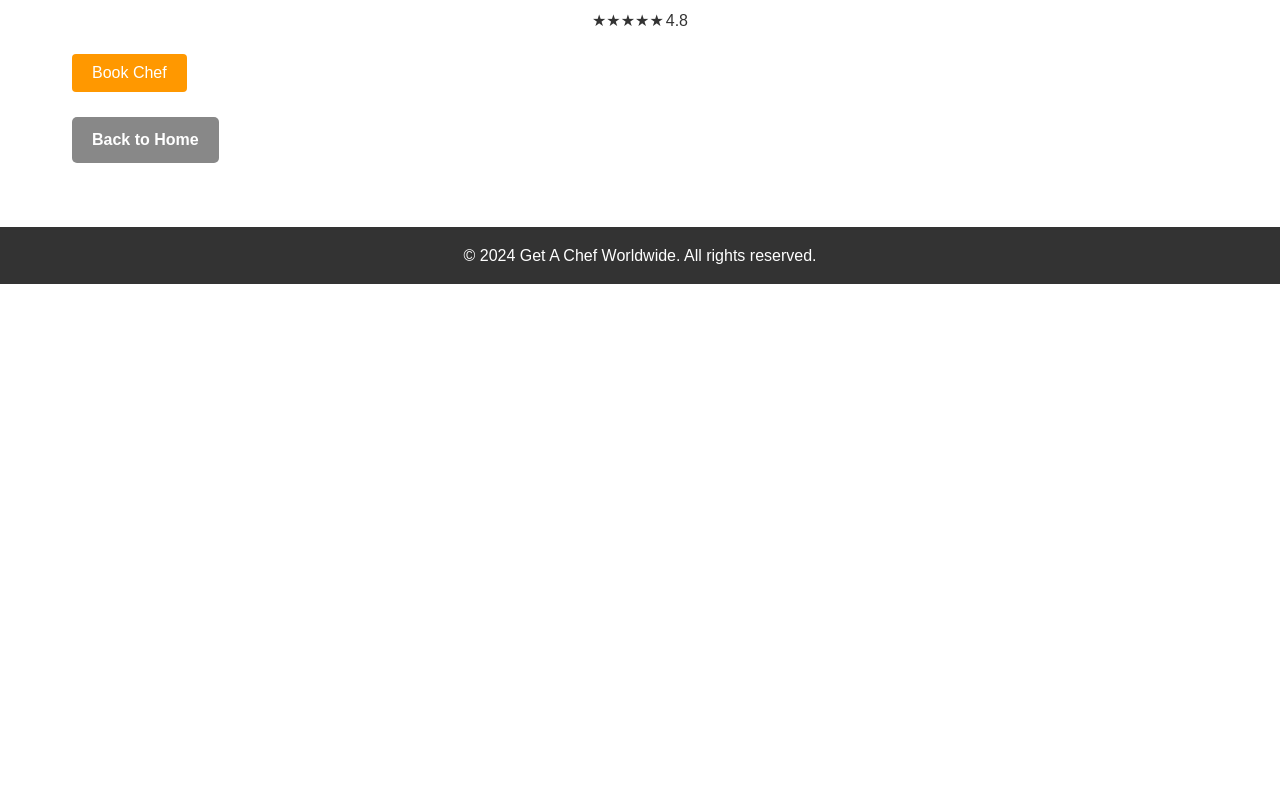
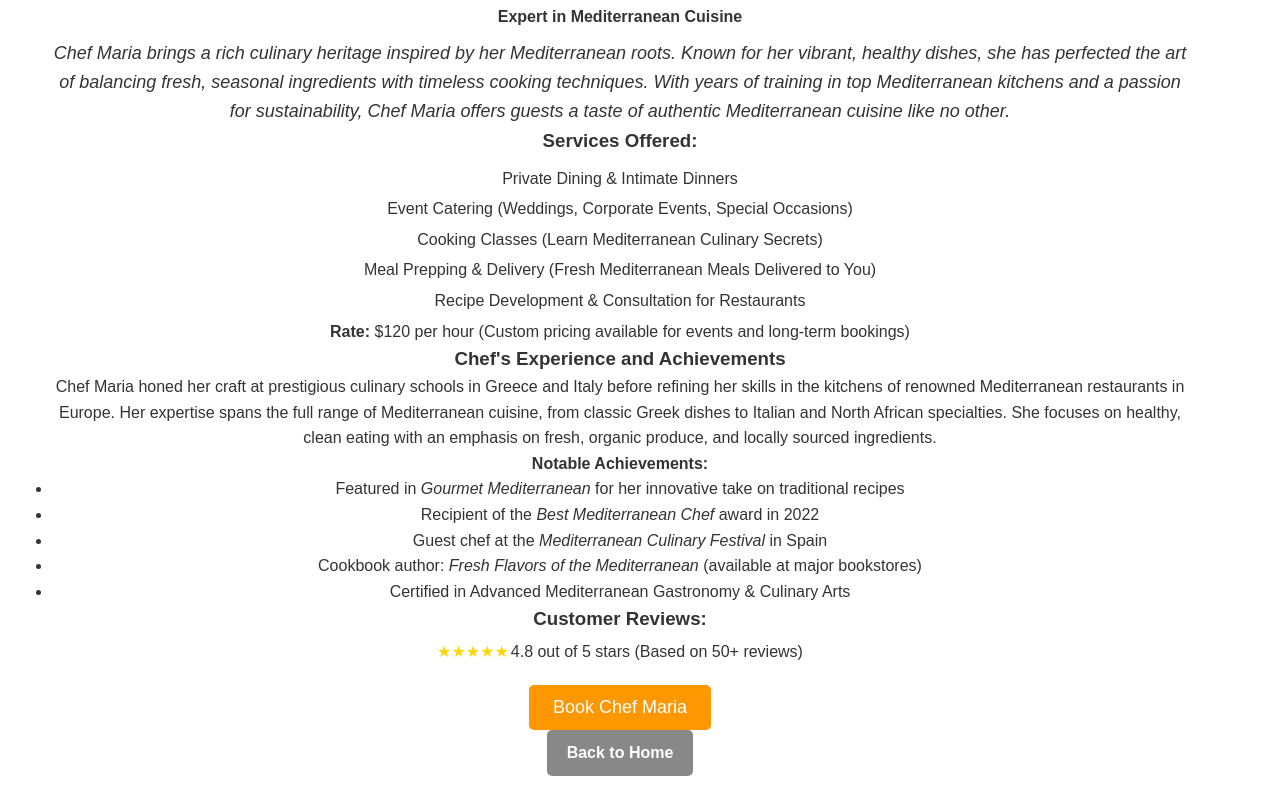
Before and after one commit to XBanTs/chef_demo, a plain HTML site: page chef-maria.html in a window 1280 px wide. Shown: the part 544-1331 px from the top of the page. Before the commit the page ends 828 px from the top, so only its background shows below. Drawn offline with Linux system fonts and the light colour scheme.

Commit message:
2nd Commit

```diff
--- a/chef-maria.html
+++ b/chef-maria.html
@@ -6,47 +6,83 @@
     <title>Chef Maria - Profile</title>
     <link rel="stylesheet" href="style.css">
     <style>
-        /* Book Chef Button */
+        /* Styling for enhanced profile */
+        .chef-profile {
+            font-family: Arial, sans-serif;
+            text-align: center;
+            margin: 20px;
+        }
+
+        .chef-profile img {
+            width: 300px;
+            border-radius: 50%;
+            margin-top: 20px;
+        }
+
+        .chef-profile h2, .chef-profile h3, .chef-profile p {
+            color: #333;
+        }
+
+        .chef-bio {
+            font-style: italic;
+            color: #555;
+            margin-top: 10px;
+            font-size: 18px;
+        }
+
+        .service-list {
+            list-style: none;
+            padding: 0;
+            font-size: 16px;
+            margin-top: 10px;
+        }
+
+        .service-list li {
+            margin: 5px 0;
+        }
+
+        .star-rating span {
+            color: gold;
+        }
+
         .book-btn {
-    padding: 10px 20px;
+            padding: 12px 24px;
             background-color: #ff9800;
             color: white;
             border: none;
             cursor: pointer;
-    font-size: 16px;
+            font-size: 18px;
             margin-top: 20px;
+            border-radius: 5px;
         }
 
         .book-btn:hover {
             background-color: #f57c00;
         }
 
-/* The Modal (hidden by default) */
+        /* Modal Styling */
         .modal {
             display: none;
             position: fixed;
-    z-index: 1; /* Sit on top */
+            z-index: 1;
             left: 0;
             top: 0;
             width: 100%;
             height: 100%;
-    overflow: auto;
-    background-color: rgb(0,0,0); /* Fallback color */
-    background-color: rgba(0,0,0,0.4); /* Black w/ opacity */
+            background-color: rgba(0, 0, 0, 0.4);
             padding-top: 60px;
         }
 
-/* Modal Content */
         .modal-content {
-    background-color: #fefefe;
+            background-color: #fff;
             margin: 5% auto;
             padding: 20px;
             border: 1px solid #888;
             width: 80%;
             max-width: 500px;
+            border-radius: 5px;
         }
 
-/* Close Button */
         .close {
             color: #aaa;
             float: right;
@@ -57,11 +93,10 @@
         .close:hover,
         .close:focus {
             color: black;
-    text-decoration: none;
             cursor: pointer;
         }
 
-/* Style the form */
+        /* Form Styling */
         form {
             display: flex;
             flex-direction: column;
@@ -69,21 +104,23 @@ form {
 
         form input, form textarea {
             padding: 10px;
-    margin-bottom: 10px;
+            margin-bottom: 15px;
+            border: 1px solid #ccc;
+            border-radius: 5px;
         }
 
         form button {
-    padding: 10px;
+            padding: 12px;
             background-color: #4CAF50;
             color: white;
             border: none;
             cursor: pointer;
+            border-radius: 5px;
         }
 
         form button:hover {
             background-color: #45a049;
         }
-
     </style>
 </head>
 <body>
@@ -95,21 +132,46 @@ form button:hover {
 <section class="chef-profile">
     <img src="images/chef3.jpg" alt="Chef Maria">
     <h2>Chef Maria</h2>
-        <p>Expert in Mediterranean Cuisine</p>
-        <h3>Services Offered:</h3>
-        <ul>
-            <li>Private Dining</li>
-            <li>Event Catering</li>
-        </ul>
-        <p><strong>Rate:</strong> $120 per hour</p>
-        <div class="star-rating">
-            <span>&#9733;&#9733;&#9733;&#9733;&#9733;</span> 4.8
+    <p><strong>Expert in Mediterranean Cuisine</strong></p>
+
+    <!-- Bio Section -->
+    <div class="chef-bio">
+        <p>Chef Maria brings a rich culinary heritage inspired by her Mediterranean roots. Known for her vibrant, healthy dishes, she has perfected the art of balancing fresh, seasonal ingredients with timeless cooking techniques. With years of training in top Mediterranean kitchens and a passion for sustainability, Chef Maria offers guests a taste of authentic Mediterranean cuisine like no other.</p>
     </div>
 
-        <!-- Book Chef Button -->
- <button id="bookChefButton" class="book-btn">Book Chef</button>
+    <h3>Services Offered:</h3>
+    <ul class="service-list">
+        <li>Private Dining & Intimate Dinners</li>
+        <li>Event Catering (Weddings, Corporate Events, Special Occasions)</li>
+        <li>Cooking Classes (Learn Mediterranean Culinary Secrets)</li>
+        <li>Meal Prepping & Delivery (Fresh Mediterranean Meals Delivered to You)</li>
+        <li>Recipe Development & Consultation for Restaurants</li>
+    </ul>
 
- <!-- Modal -->
+    <p><strong>Rate:</strong> $120 per hour (Custom pricing available for events and long-term bookings)</p>
+
+    <!-- Experience Section -->
+    <h3>Chef's Experience and Achievements</h3>
+    <p>Chef Maria honed her craft at prestigious culinary schools in Greece and Italy before refining her skills in the kitchens of renowned Mediterranean restaurants in Europe. Her expertise spans the full range of Mediterranean cuisine, from classic Greek dishes to Italian and North African specialties. She focuses on healthy, clean eating with an emphasis on fresh, organic produce, and locally sourced ingredients.</p>
+
+    <p><strong>Notable Achievements:</strong></p>
+    <ul>
+        <li>Featured in <em>Gourmet Mediterranean</em> for her innovative take on traditional recipes</li>
+        <li>Recipient of the <em>Best Mediterranean Chef</em> award in 2022</li>
+        <li>Guest chef at the <em>Mediterranean Culinary Festival</em> in Spain</li>
+        <li>Cookbook author: <em>Fresh Flavors of the Mediterranean</em> (available at major bookstores)</li>
+        <li>Certified in Advanced Mediterranean Gastronomy & Culinary Arts</li>
+    </ul>
+
+    <h3>Customer Reviews:</h3>
+    <div class="star-rating">
+        <span>&#9733;&#9733;&#9733;&#9733;&#9733;</span> 4.8 out of 5 stars (Based on 50+ reviews)
+    </div>
+
+    <!-- Booking Button -->
+    <button id="bookChefButton" class="book-btn">Book Chef Maria</button>
+
+    <!-- Modal for Booking -->
     <div id="bookingModal" class="modal">
         <div class="modal-content">
             <span id="closeModal" class="close">&times;</span>
@@ -128,7 +190,7 @@ form button:hover {
             </form>
         </div>
     </div>
- <br><br>
+
     <p><a href="index.html" class="book-chef-link">Back to Home</a></p>
 </section>
 
@@ -182,7 +244,7 @@ bookingForm.addEventListener('submit', function(event) {
     // Optionally, show a success message or redirect the user
     alert('Your booking request has been submitted!');
 });
+</script>
 
-    </script>
 </body>
 </html>
```
Lines whose indentation alone changed are shown as unchanged.
